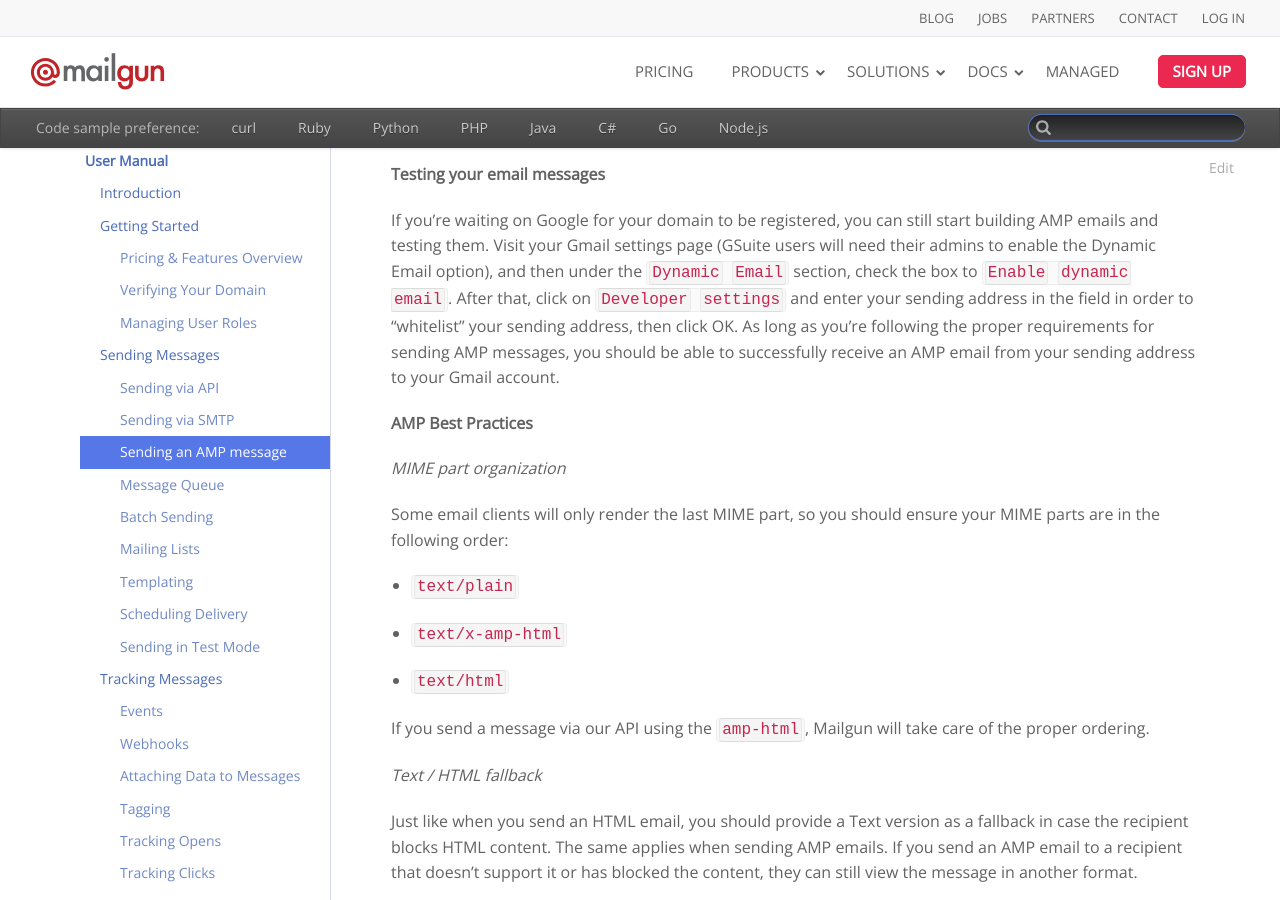
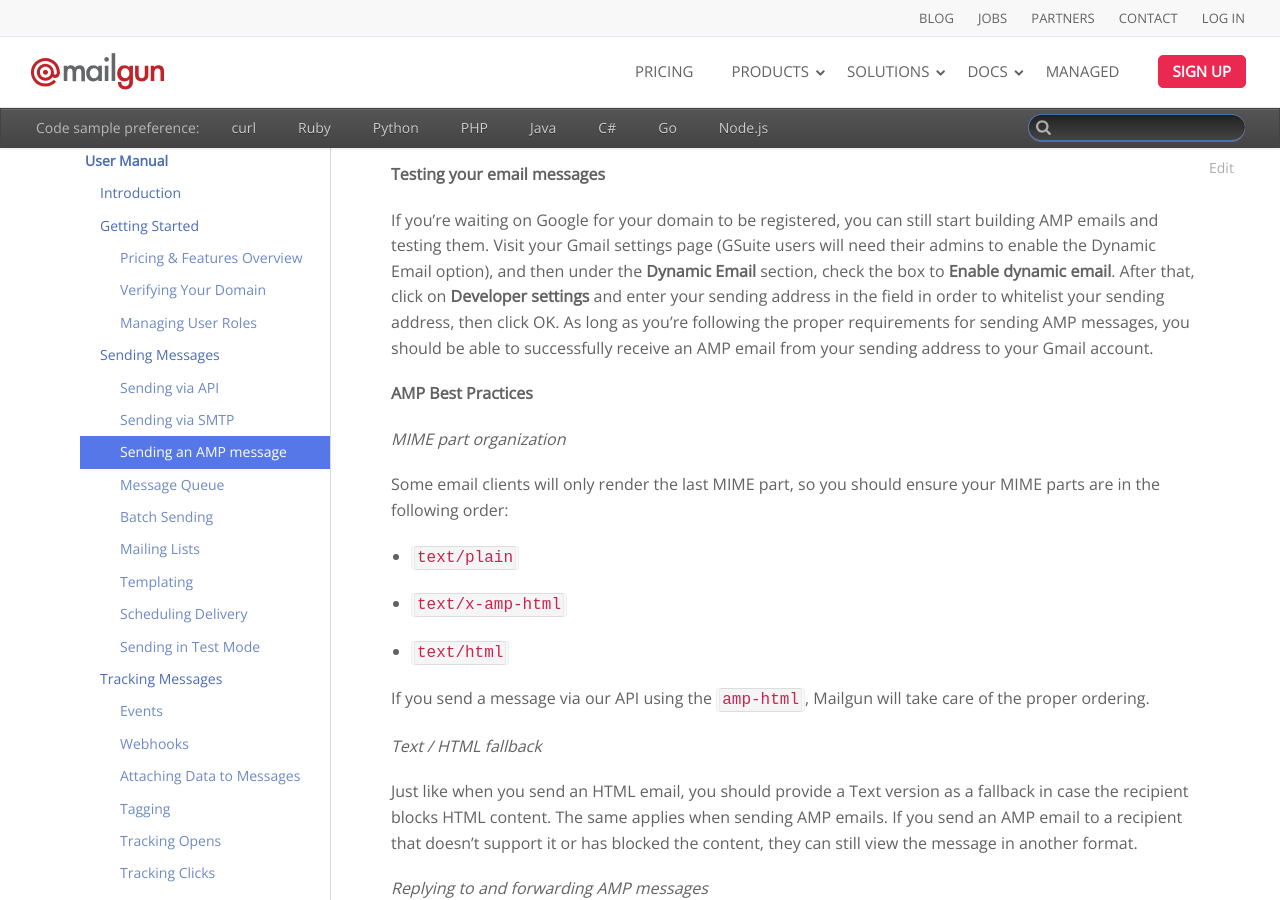
Before and after one commit to mailgun/documentation, a Sphinx documentation site: the page built from source/user_manual.rst, in a window 1280 px wide and 900 px high, scrolled down 38108 px. Built offline with Sphinx 7.4.7, drawn with Linux system fonts in a browser that asks for light colours; comment, search, counter and statistics services are not loaded; some of the changed text lies outside the part shown.

```diff
--- a/source/user_manual.rst
+++ b/source/user_manual.rst
@@ -369,7 +369,7 @@ Mailgun has made it easy to send an AMP email using our API by providing the opt
 
 **Testing your email messages**
 
-If you’re waiting on Google for your domain to be registered, you can still start building AMP emails and testing them. Visit your Gmail settings page (GSuite users will need their admins to enable the Dynamic Email option), and then under the ``Dynamic Email`` section, check the box to ``Enable dynamic email``. After that, click on ``Developer settings`` and enter your sending address in the field in order to “whitelist” your sending address, then click OK. As long as you’re following the proper requirements for sending AMP messages, you should be able to successfully receive an AMP email from your sending address to your Gmail account.
+If you’re waiting on Google for your domain to be registered, you can still start building AMP emails and testing them. Visit your Gmail settings page (GSuite users will need their admins to enable the Dynamic Email option), and then under the **Dynamic Email** section, check the box to **Enable dynamic email**. After that, click on **Developer settings** and enter your sending address in the field in order to whitelist your sending address, then click OK. As long as you’re following the proper requirements for sending AMP messages, you should be able to successfully receive an AMP email from your sending address to your Gmail account.
 
 **AMP Best Practices**
 
```
